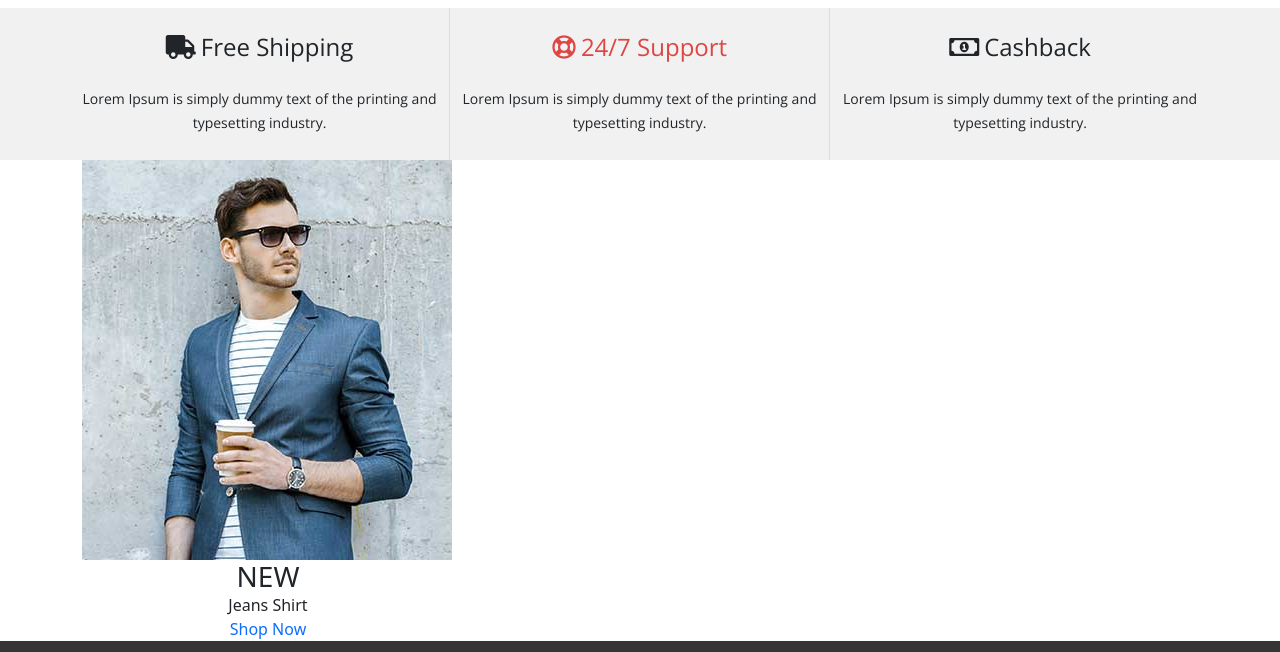
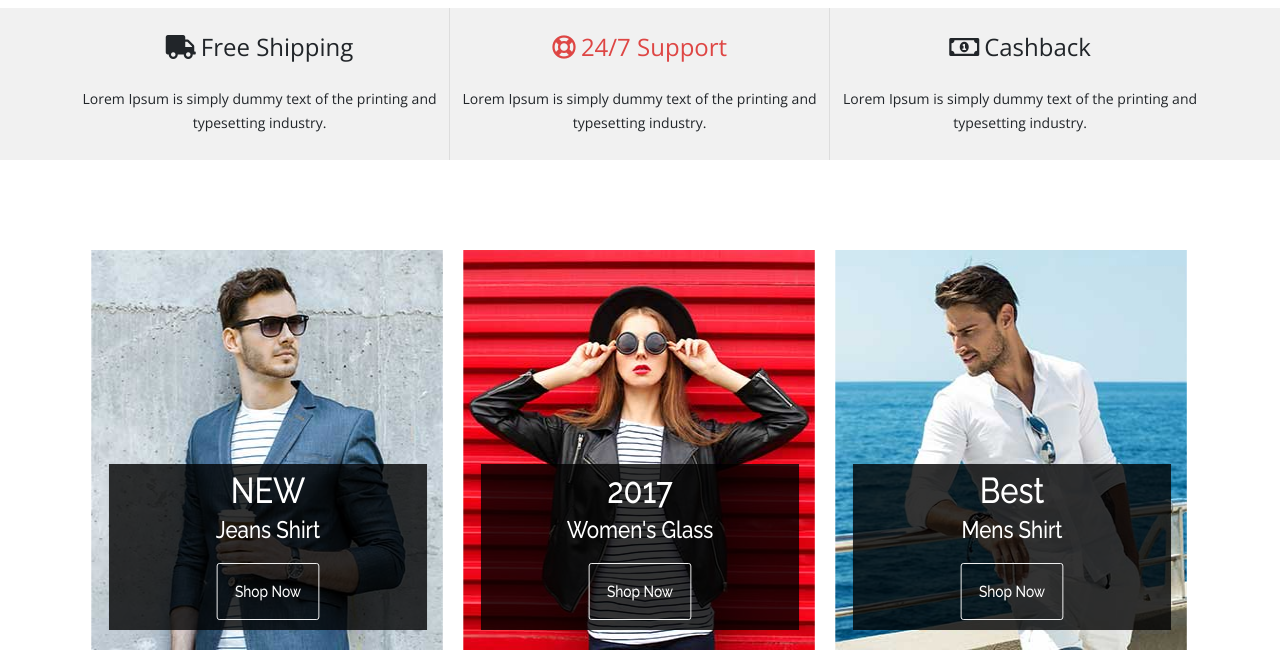
Before and after one commit to kausarmridul/ebuy, a plain HTML site: page index.html in a window 1280 px wide. Shown: the part 152-804 px from the top of the page. Drawn offline with nearby package versions, Linux system fonts and the light colour scheme.

Commit message:
Code Add

```diff
--- /dev/null
+++ b/css/slick.css
@@ -0,0 +1,119 @@
+/* Slider */
+.slick-slider
+{
+    position: relative;
+
+    display: block;
+    box-sizing: border-box;
+
+    -webkit-user-select: none;
+       -moz-user-select: none;
+        -ms-user-select: none;
+            user-select: none;
+
+    -webkit-touch-callout: none;
+    -khtml-user-select: none;
+    -ms-touch-action: pan-y;
+        touch-action: pan-y;
+    -webkit-tap-highlight-color: transparent;
+}
+
+.slick-list
+{
+    position: relative;
+
+    display: block;
+    overflow: hidden;
+
+    margin: 0;
+    padding: 0;
+}
+.slick-list:focus
+{
+    outline: none;
+}
+.slick-list.dragging
+{
+    cursor: pointer;
+    cursor: hand;
+}
+
+.slick-slider .slick-track,
+.slick-slider .slick-list
+{
+    -webkit-transform: translate3d(0, 0, 0);
+       -moz-transform: translate3d(0, 0, 0);
+        -ms-transform: translate3d(0, 0, 0);
+         -o-transform: translate3d(0, 0, 0);
+            transform: translate3d(0, 0, 0);
+}
+
+.slick-track
+{
+    position: relative;
+    top: 0;
+    left: 0;
+
+    display: block;
+    margin-left: auto;
+    margin-right: auto;
+}
+.slick-track:before,
+.slick-track:after
+{
+    display: table;
+
+    content: '';
+}
+.slick-track:after
+{
+    clear: both;
+}
+.slick-loading .slick-track
+{
+    visibility: hidden;
+}
+
+.slick-slide
+{
+    display: none;
+    float: left;
+
+    height: 100%;
+    min-height: 1px;
+}
+[dir='rtl'] .slick-slide
+{
+    float: right;
+}
+.slick-slide img
+{
+    display: block;
+}
+.slick-slide.slick-loading img
+{
+    display: none;
+}
+.slick-slide.dragging img
+{
+    pointer-events: none;
+}
+.slick-initialized .slick-slide
+{
+    display: block;
+}
+.slick-loading .slick-slide
+{
+    visibility: hidden;
+}
+.slick-vertical .slick-slide
+{
+    display: block;
+
+    height: auto;
+
+    border: 1px solid transparent;
+}
+.slick-arrow.slick-hidden {
+    display: none;
+}
--- a/index.html
+++ b/index.html
@@ -14,6 +14,7 @@
     rel="stylesheet" />
   <link rel="stylesheet" href="https://cdnjs.cloudflare.com/ajax/libs/font-awesome/5.15.4/css/all.min.css" />
   <link rel="stylesheet" href="css/bootstrap.min.css" />
+  <link rel="stylesheet" href="css/slick.css">
   <link rel="stylesheet" href="scss/style.css" />
 </head>
 
@@ -145,25 +146,42 @@
     </div>
   </section>
 
-  <section id="main-service">
+  <section id="service-body">
     <div class="container">
       <div class="col-lg-12">
-        <div class="main-service">
+        <div class="service-body">
           <div class="service-item">
-            <div class="col-lg-4">
+            <div class="service-item-body position-relative">
               <img src="images/service-1.jpg" alt="Service-1">
-              <div class="overlay text-center">
+              <div class="overlay text-center text-white">
                 <h3 class="mb-0 text-uppercase">new</h3>
                 <p class="mb-0 text-capitalize">jeans shirt</p>
                 <a href="#" class="text-capitalize">shop now</a>
               </div>
             </div>
           </div>
-          <div class="service-item"></div>
-          <div class="service-item"></div>
+          <div class="service-item">
+            <div class="service-item-body position-relative">
+              <img src="images/service-2.jpg" alt="Service-2">
+              <div class="overlay text-center text-white">
+                <h3 class="mb-0 text-uppercase">2017</h3>
+                <p class="mb-0 text-capitalize">women's glass</p>
+                <a href="#" class="text-capitalize">shop now</a>
+              </div>
+            </div>
+          </div>
+          <div class="service-item">
+            <div class="service-item-body position-relative">
+              <img src="images/service-3.jpg" alt="Service-3">
+              <div class="overlay text-center text-white">
+                <h3 class="mb-0 text-capitalize">best</h3>
+                <p class="mb-0 text-capitalize">mens shirt</p>
+                <a href="#" class="text-capitalize">shop now</a>
+              </div>
+            </div>
+          </div>
         </div>
       </div>
-    </div>
   </section>
 
   <!-- =======================
@@ -290,6 +308,7 @@
 
   <script src="js/jquery-2.2.4.min.js"></script>
   <script src="js/bootstrap.bundle.min.js"></script>
+  <script src="js/slick.min.js"></script>
   <script src="js/custom.js"></script>
 </body>
 
--- a/js/custom.js
+++ b/js/custom.js
@@ -1,3 +1,8 @@
 $(document).ready(function(){
     'use strict'
+    $('.service-body').slick({
+        slidesToShow: 3,
+        // slidesToScroll: 1,
+        arrows:false,
+    });
 })
--- a/scss/_mixin.scss
+++ b/scss/_mixin.scss
@@ -7,3 +7,20 @@
     -o-transition: all linear $time;
     -webkit-transition: all linear $time;
 }
+
+@mixin shopbtn {
+    @include ralemed;
+    font-size: 16px;
+    color: #fff;
+    line-height: 55px;
+    border: 1px solid #fff;
+    box-sizing: border-box;
+    display: inline-block;
+    padding: 0 20px;
+    border-radius: 3px;
+}
+
+@mixin bhover {
+    background: $brand;
+    border-color: $brand;
+}
--- a/scss/service/_service-head.scss
+++ b/scss/service/_service-head.scss
@@ -35,6 +35,50 @@
     }
 }
 
+#service-body {
+    padding: 90px 0;
+
+    .service-body {
+        .service-item {
+            transform: scaleX(0.95);
+
+            .service-item-body {}
+
+            img {}
+
+            .overlay {
+                background: rgba(0, 0, 0, 0.8);
+                transform: scaleX(0.90);
+                padding-top: 5px;
+                padding-bottom: 10px;
+                bottom: 20px;
+                position: absolute;
+                width: 100%;
+
+                h3 {
+                    @include ralemed;
+                    font-size: 36px;
+                }
+
+                p {
+                    @include ralemed;
+                    font-size: 24px;
+                    padding-bottom: 15px
+                }
+
+                a {
+                    @include shopbtn;
+                    @include trans(0.4s);
+
+                    &:hover {
+                        @include bhover;
+                    }
+                }
+            }
+        }
+    }
+}
+
 
 /* ======================
    Services Part Ends
```
Also changed, not shown: js/slick.min.js (added), scss/style.css, 1 other file.
